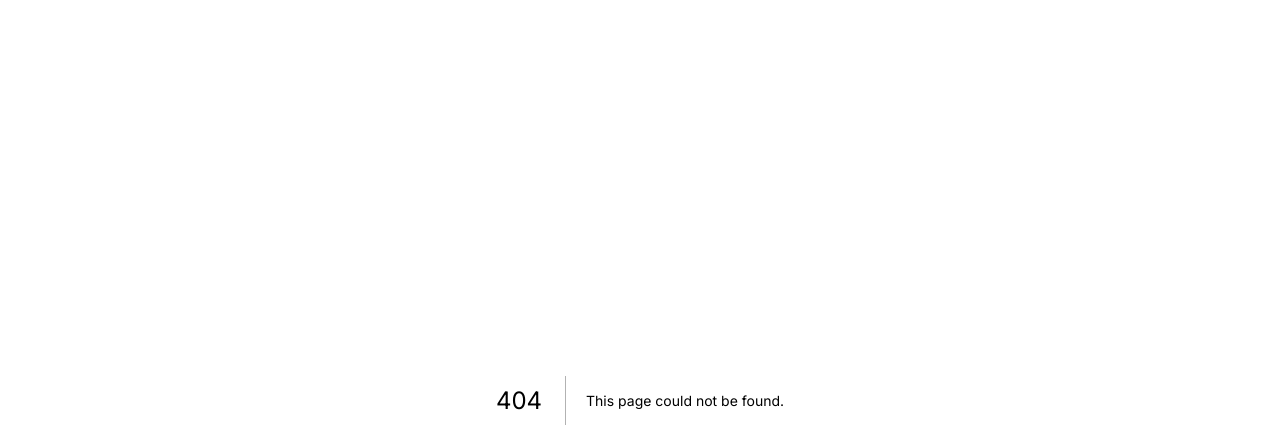
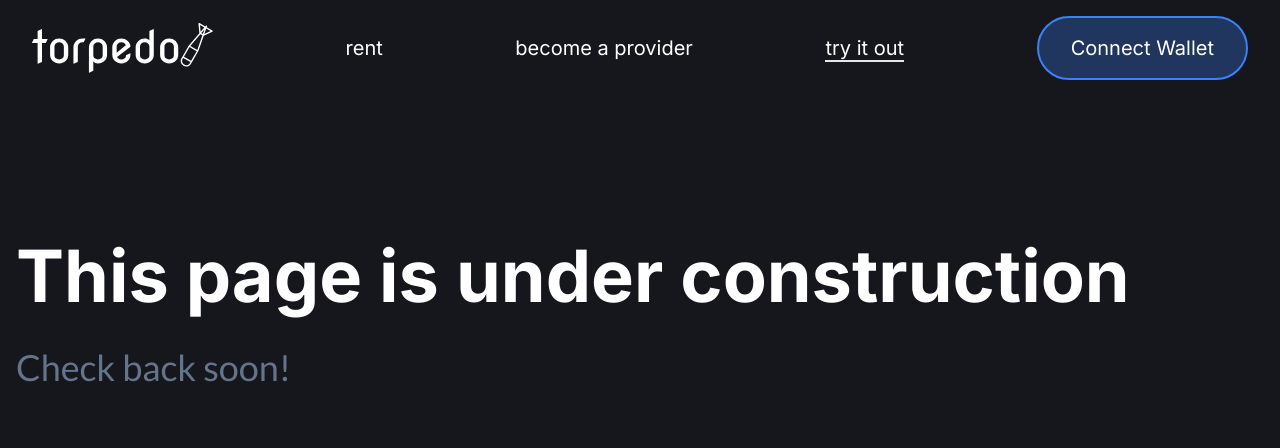
Before and after one commit to torpedo-network/torpedo-web, a Next.js app: page /trial in a window 1280 px wide. Before the commit this address had no page. Shown: the top 448 px of the page. Built offline with nearby package versions, Linux system fonts and the light colour scheme.

Commit message:
Created "try it out" page

```diff
--- a/components/AppHeader.tsx
+++ b/components/AppHeader.tsx
@@ -87,6 +87,13 @@ export default function AppHeader() {
           </Link>
         </h3>
       </div>
+      <div className="sm:flex flex-col justify-center hidden">
+        <h3>
+          <Link className={getLinkStyles("/trial")} href="/trial">
+            try it out
+          </Link>
+        </h3>
+      </div>
       {/* <div></div>
       <div></div>
       <div></div>
--- /dev/null
+++ b/pages/trial.tsx
@@ -0,0 +1,39 @@
+import Head from "next/head";
+import Image from "next/image";
+import Link from "next/link";
+import AppLayout from "../components/AppLayout";
+
+// TODO: update this with the actual trial link
+
+export default function Trial() {
+  return (
+    <AppLayout>
+      <Head>
+        <title>Try it Out | Torpedo</title>
+      </Head>
+      <div className="container mx-auto px-4 py-36">
+        <h1 className="text-7xl font-bold text-white">
+          This page is under construction
+        </h1>
+        <p className="text-slate-500 text-4xl mt-7 leading-normal">
+          Check back soon!
+        </p>
+        {/* <h1 className="text-7xl font-bold text-white">
+          Take Torpedo for a spin
+        </h1>
+        <p className="text-slate-500 text-4xl mt-7 leading-normal">
+          Rent a VM for 5 minutes, for free. <br />
+          No credit card required.
+        </p>
+        <div className="mt-10">
+          <Link
+            className="border-2 border-blue-500 hover:bg-blue-500/60 bg-blue-500/30 text-white text-xl px-5 py-3 rounded-lg mt-7"
+            href="/app"
+          >
+            try it out
+          </Link>
+        </div> */}
+      </div>
+    </AppLayout>
+  );
+}
```
